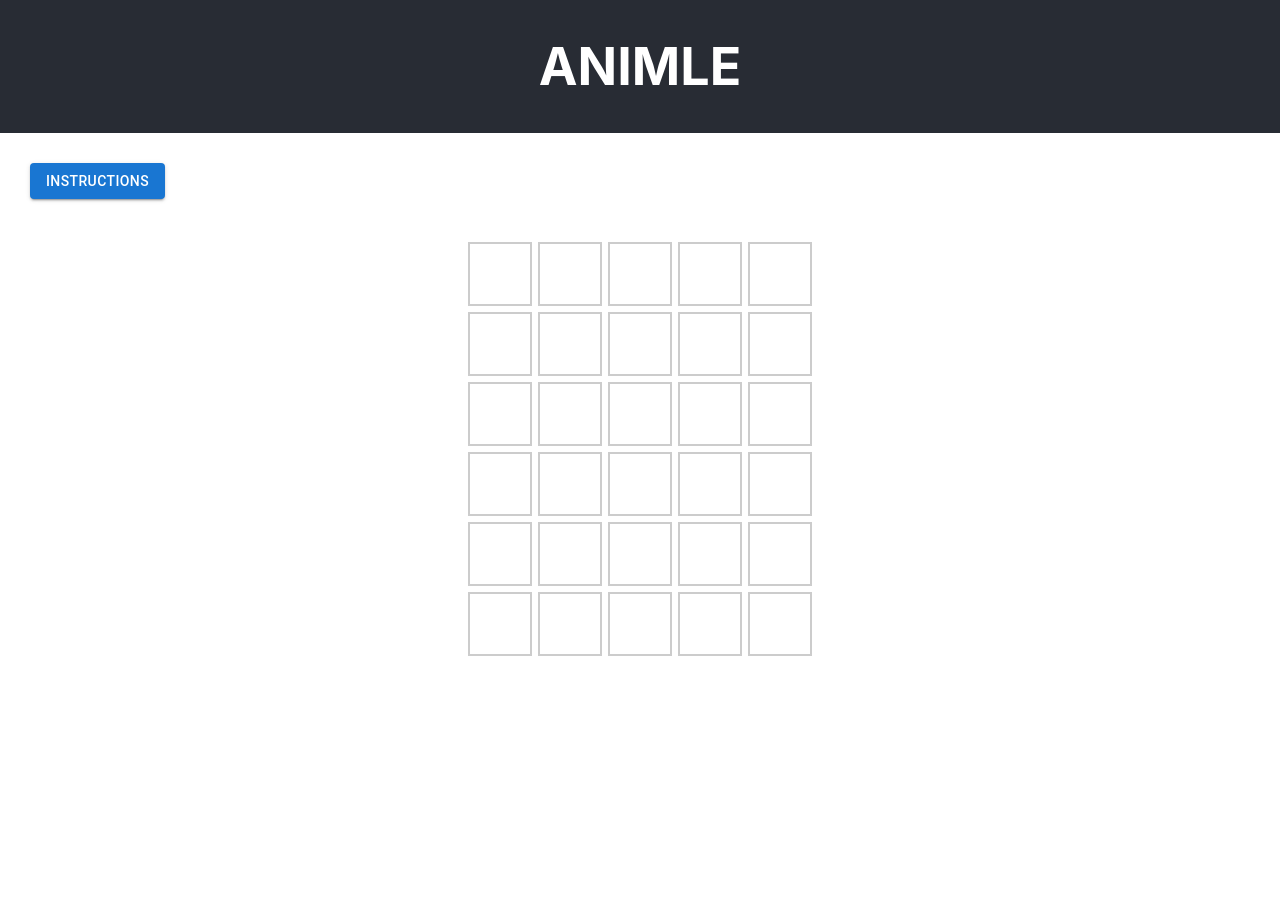
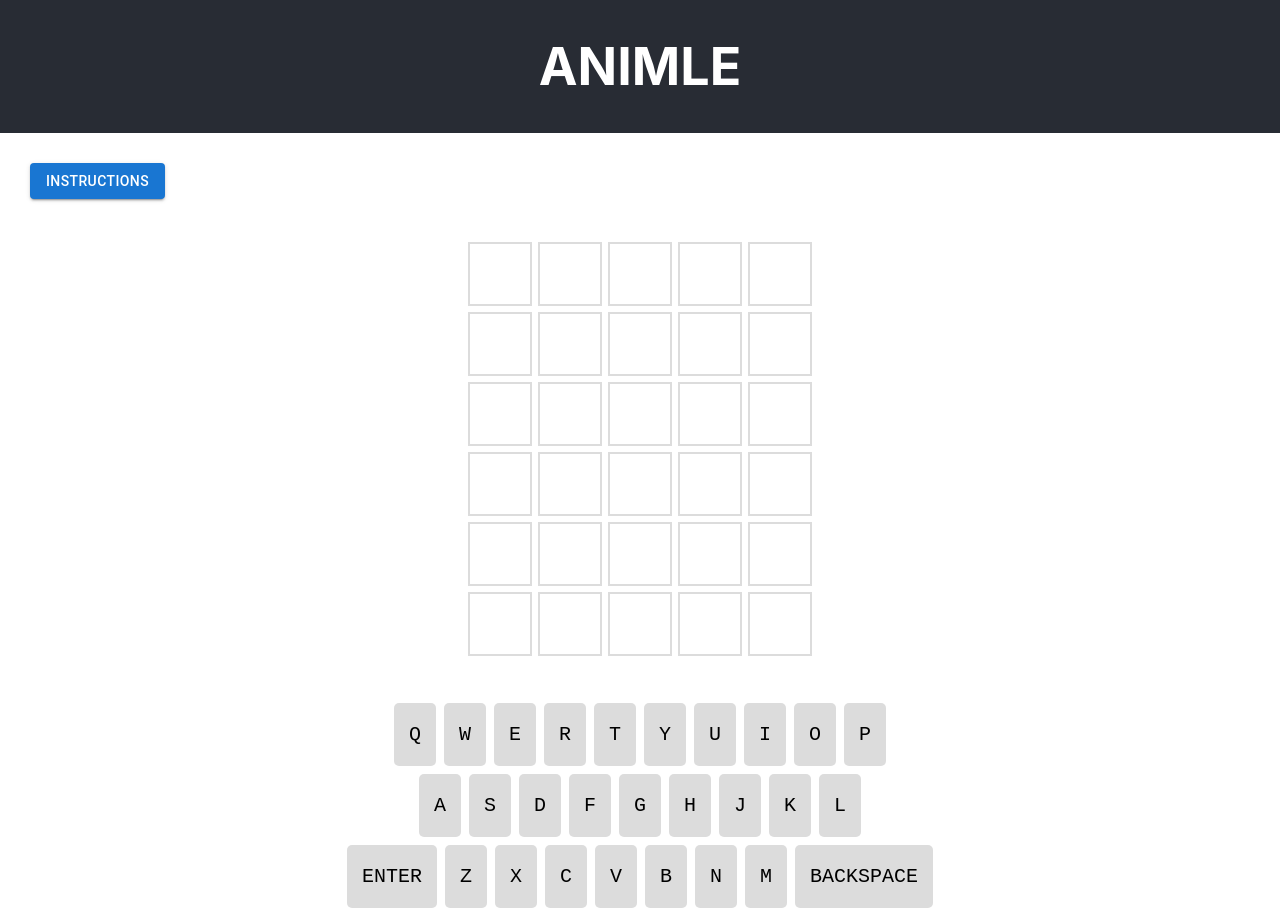
Before and after one commit to lorcanmc/WordleIdea, a React (Create React App) app: page / in a window 1280 px wide. Before the commit the page ends 800 px from the top, so only its background shows below. Built offline with nearby package versions, Linux system fonts and the light colour scheme.

Commit message:
added a keyboard

```diff
--- a/src/comp/App/App.css
+++ b/src/comp/App/App.css
@@ -45,3 +45,27 @@
   font-size: 30px;
   font-weight: 700;
 }
+
+.keyboard {
+  margin: 0 auto;
+  width: fit-content;
+  display: flex;
+  flex-direction: column;
+  align-items: center;
+}
+
+.keyboardrow {
+  display: flex;
+  flex-direction: row;
+}
+
+.keyboardletter {
+  margin: 4px;
+  padding: 20px 15px;
+  font-family: monospace;
+  font-size: 20px;
+  border: none;
+  background-color: rgb(220, 220, 220);
+  border-radius: 5px;
+  cursor: pointer;
+}
--- a/src/comp/App/App.js
+++ b/src/comp/App/App.js
@@ -3,11 +3,12 @@ import { useState } from "react";
 import { useEventListener } from "../../hooks/index.js";
 import Grid from "../Grid";
 import Header from "../Header";
+import Keyboard from "../Keyboard/index.js";
 import SimpleModal from "../Modal/index.js";
 import "./App.css";
 
 const COLORS = {
-  lightGrey: "rgb(204, 204, 204)",
+  lightGrey: "rgb(220, 220, 220)",
   darkGrey: "rgb(144, 144, 144)",
   yellow: "rgb(212, 182, 32)",
   green: "rgb(80, 171, 92)",
@@ -31,14 +32,13 @@ function App() {
       )
   );
 
-  const handler = ({ key }) => {
+  const handler = (key) => {
     const keyPressed = String(key.toUpperCase());
-
     if (
+      keyPressed.charCodeAt(0) >= 65 &&
+      keyPressed.charCodeAt(0) <= 90 &&
       currentTile < 5 &&
-      keyPressed.length === 1 &&
-      keyPressed.charCodeAt(0) >= 65 &&
-      keyPressed.charCodeAt(0) <= 90
+      keyPressed.length === 1
     ) {
       setGridFormatting([
         ...gridFormatting.slice(0, currentRow),
@@ -54,7 +54,7 @@ function App() {
         ...gridFormatting.slice(currentRow + 1),
       ]);
       setCurrentTile(currentTile + 1);
-    } else if (keyPressed === "BACKSPACE") {
+    } else if (keyPressed === "BACKSPACE" && currentTile >= 1) {
       setGridFormatting([
         ...gridFormatting.slice(0, currentRow),
         [
@@ -105,17 +105,18 @@ function App() {
     }
   }
 
-  useEventListener("keydown", handler);
+  useEventListener("keydown", (e) => handler(e.key));
 
   return (
     <div className="App">
-      <Header></Header>
+      <Header />
       <div className="modalcontainer">
-        <SimpleModal></SimpleModal>
+        <SimpleModal />
       </div>
 
-      <Grid gridFormatting={gridFormatting}></Grid>
+      <Grid gridFormatting={gridFormatting} />
       {completed ? <p className="successmessage">CONGRATULATIONS</p> : <></>}
+      <Keyboard handler={handler} />
     </div>
   );
 }
--- /dev/null
+++ b/src/comp/Keyboard/index.js
@@ -0,0 +1,43 @@
+import React from 'react'
+import KeyboardLetter from '../KeyboardLetter'
+
+export default function Keyboard({ handler }) {
+  return (
+    <div className='keyboard'>
+        <div className='keyboardrow'>
+            <KeyboardLetter text="Q" handler={handler} />
+            <KeyboardLetter text="W" handler={handler} />
+            <KeyboardLetter text="E" handler={handler} />
+            <KeyboardLetter text="R" handler={handler} />
+            <KeyboardLetter text="T" handler={handler} />
+            <KeyboardLetter text="Y" handler={handler} />
+            <KeyboardLetter text="U" handler={handler} />
+            <KeyboardLetter text="I" handler={handler} />
+            <KeyboardLetter text="O" handler={handler} />
+            <KeyboardLetter text="P" handler={handler} />
+        </div>
+        <div className='keyboardrow'>
+            <KeyboardLetter text="A" handler={handler} />
+            <KeyboardLetter text="S" handler={handler} />
+            <KeyboardLetter text="D" handler={handler} />
+            <KeyboardLetter text="F" handler={handler} />
+            <KeyboardLetter text="G" handler={handler} />
+            <KeyboardLetter text="H" handler={handler} />
+            <KeyboardLetter text="J" handler={handler} />
+            <KeyboardLetter text="K" handler={handler} />
+            <KeyboardLetter text="L" handler={handler} />
+        </div>
+        <div className='keyboardrow'>
+            <KeyboardLetter text="ENTER" handler={handler} />
+            <KeyboardLetter text="Z" handler={handler} />
+            <KeyboardLetter text="X" handler={handler} />
+            <KeyboardLetter text="C" handler={handler} />
+            <KeyboardLetter text="V" handler={handler} />
+            <KeyboardLetter text="B" handler={handler} />
+            <KeyboardLetter text="N" handler={handler} />
+            <KeyboardLetter text="M" handler={handler} />
+            <KeyboardLetter text="BACKSPACE" handler={handler} />
+        </div>
+    </div>
+  )
+}
--- /dev/null
+++ b/src/comp/KeyboardLetter/index.js
@@ -0,0 +1,9 @@
+import React from "react";
+
+export default function KeyboardLetter({ text, handler }) {
+  return (
+    <div className="keyboardletter" onClick={() => handler(text)}>
+      {text}
+    </div>
+  );
+}
```
Also changed, not shown: src/comp/Grid/index.js (+6 -6 lines).
